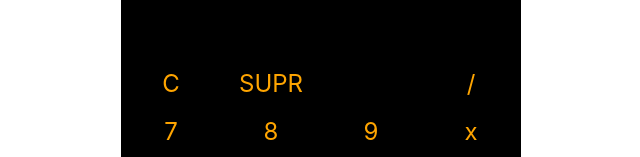
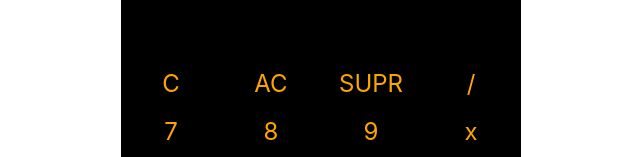
Before and after one commit to aleglez98/Calculadora, a React (Create React App) app: page / in a window 1280 px wide. Shown: the part 268-425 px from the top of the page, without its empty margins (319-959 px from the left). Built offline with nearby package versions, Linux system fonts and the light colour scheme.

Commit message:
Limpieza de código

```diff
--- a/src/Components/Calculator/Calculator.js
+++ b/src/Components/Calculator/Calculator.js
@@ -19,11 +19,22 @@ class Calculator extends React.Component {
     calculate = () => {
         var result;
         try {
+            /* eslint no-eval: 0 */
             result = eval(this.state.data);
         } catch (e) {
             this.setState({data: 'error'})
         }
         return result;
+    }
+
+    operations = (result, value) => {
+        if(this.state.operation === false) {
+            this.setState({ data: this.state.data + value, operation : true});
+        } else {
+            result = this.calculate();
+            this.state.reminder.push(this.state.data + ' = ' + result);
+            this.setState({ data: result + value, operation : true });
+        }
     }
 
     handleClick = e => {
@@ -33,8 +44,10 @@ class Calculator extends React.Component {
             case 'clear':
                 this.setState({ data: '', operation : false});
                 break;
+            case 'clearReminder':
+                this.setState({ data: '', operation : false, reminder: []});
+                break;
             case 'delete':
-                console.log(this.state.data.length);
                 const newNumber = this.state.data.substring(0, this.state.data.length-1);
                 this.setState({ data: newNumber, operation : false});
                 break;
@@ -44,45 +57,16 @@ class Calculator extends React.Component {
                 this.setState({ data: result, operation : false});
                 break;
             case '+':
-                console.log(this.state.operation);
-                if(this.state.operation === false) {
-                    this.setState({ data: this.state.data + value, operation : true});
-                } else {
-                    result = this.calculate();
-                    this.state.reminder.push(this.state.data + ' = ' + result);
-                    console.log(this.state.reminder);
-                    this.setState({ data: result + value, operation : true });
-                }
+                this.operations(result, value);
                 break;
             case '-':
-                console.log(this.state.operation);
-                if(this.state.operation === false) {
-                    this.setState({ data: this.state.data + value, operation : true});
-                } else {
-                    result = this.calculate();
-                    this.state.reminder.push(this.state.data + ' = ' + result);
-                    this.setState({ data: result + value, operation : true });
-                }
+                this.operations(result, value);
                 break;
             case '*':
-                console.log(this.state.operation);
-                if(this.state.operation === false) {
-                    this.setState({ data: this.state.data + value, operation : true });
-                } else {
-                    result = this.calculate();
-                    this.state.reminder.push(this.state.data + ' = ' + result);
-                    this.setState({ data: result + value, operation : true });
-                }
+                this.operations(result, value);
                 break;
             case '/':
-                console.log(this.state.operation);
-                if(this.state.operation === false) {
-                    this.setState({ data: this.state.data + value, operation : true});
-                } else {
-                    result = this.calculate();
-                    this.state.reminder.push(this.state.data + ' = ' + result);
-                    this.setState({ data: result + value, operation : true });
-                }
+                this.operations(result, value);
                 break;
             default:
                 this.setState({ data: this.state.data + value});
@@ -101,13 +85,13 @@ class Calculator extends React.Component {
                     <Button onClick={this.handleClick} label="1" value="1" />
                     <Button onClick={this.handleClick} label="0" value="0" />
 
-                    <Button onClick={this.handleClick} label="SUPR" value="delete" />
+                    <Button onClick={this.handleClick} label="AC" value="clearReminder" />
                     <Button onClick={this.handleClick} label="8" value="8" />
                     <Button onClick={this.handleClick} label="5" value="5" />
                     <Button onClick={this.handleClick} label="2" value="2" />
                     <Button onClick={this.handleClick} label="." value="." />
 
-                    <Button onClick={this.handleClick} label="" value="" />
+                    <Button onClick={this.handleClick} label="SUPR" value="delete" />
                     <Button onClick={this.handleClick} label="9" value="9" />
                     <Button onClick={this.handleClick} label="6" value="6" />
                     <Button onClick={this.handleClick} label="3" value="3" />
```
